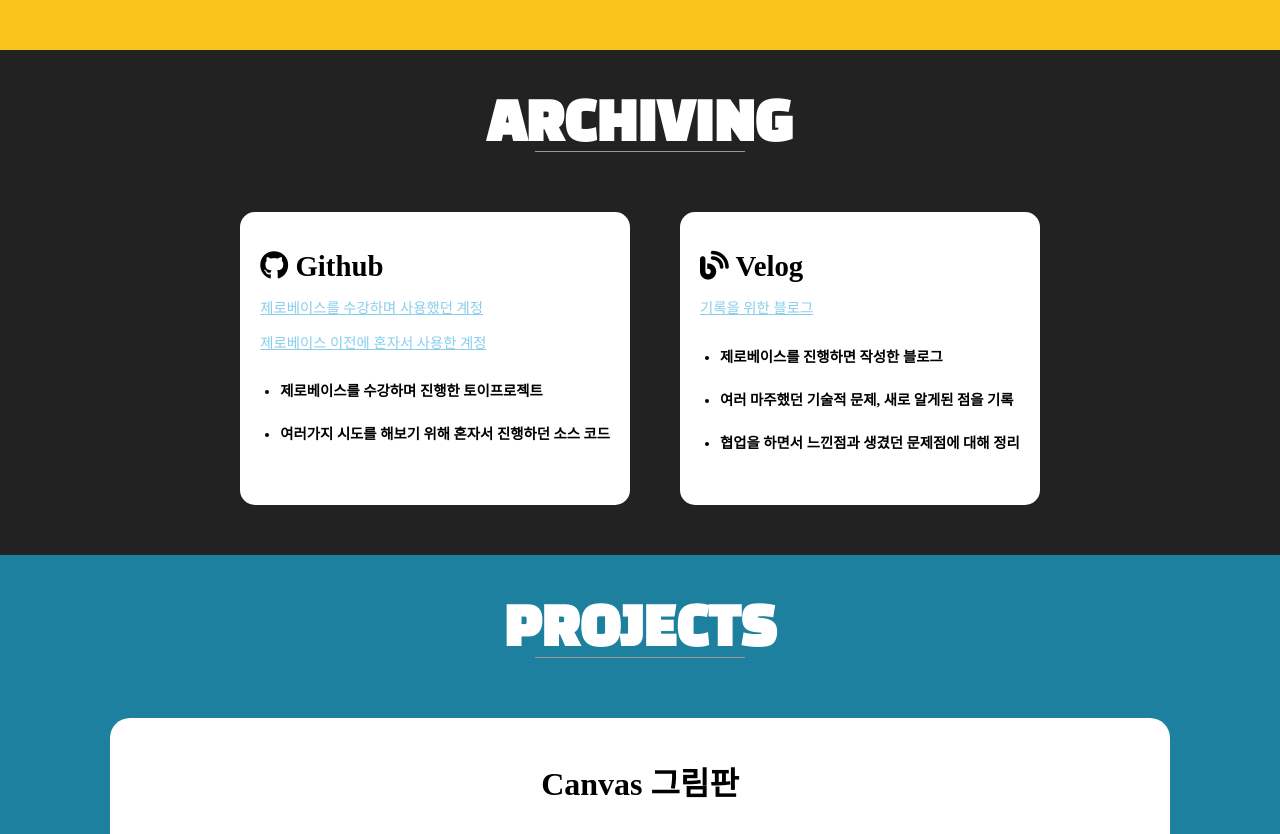
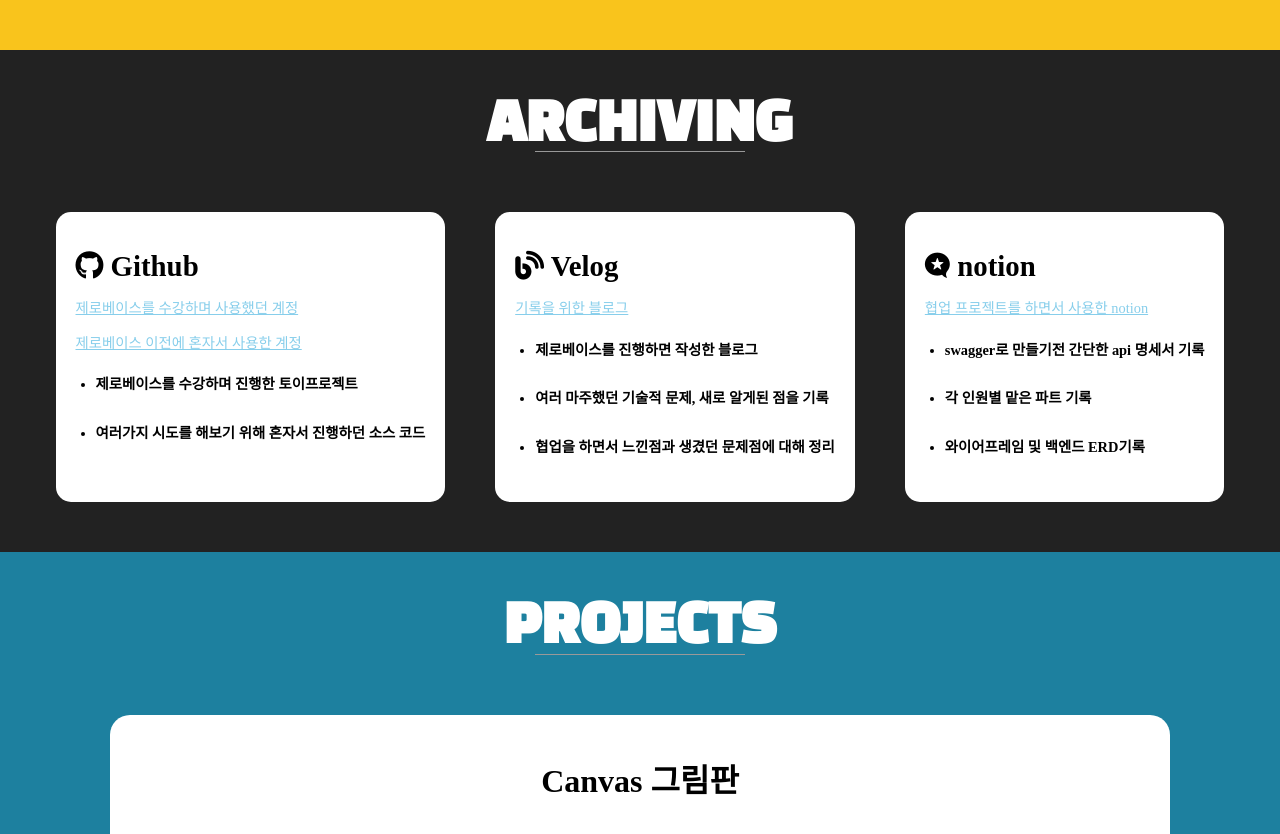
Before and after one commit to fefdfea1/portfolio, a plain HTML site: page index.html in a window 1280 px wide. Shown: the part 2138-2972 px from the top of the page. Drawn offline with Linux system fonts and the light colour scheme; a web font is replaced by a local one.

Commit message:
노션 추가

```diff
--- a/css/section/section4Style.css
+++ b/css/section/section4Style.css
@@ -37,7 +37,7 @@
 .archive ol {
   margin-left: 20px;
   margin-top: 20px;
-  line-height: 3;
+  line-height: 2;
 }
 
 .archive ul,
@@ -48,5 +48,8 @@ ol {
 .archive li {
   font-size: 1.1rem;
   font-weight: 600;
-  white-space: nowrap;
 }
+
+.archive li:not(.archive li:nth-of-type(1)) {
+  margin-top: 20px;
+}
--- a/css/section/section5Style.css
+++ b/css/section/section5Style.css
@@ -125,6 +125,10 @@
   .project {
     width: 75%;
   }
+
+  .fourSection.sectionPadding {
+    padding: 50px 20px;
+  }
 }
 
 @media (max-width: 1000px) {
--- a/index.html
+++ b/index.html
@@ -202,6 +202,22 @@
               <li>제로베이스를 진행하면 작성한 블로그</li>
               <li>여러 마주했던 기술적 문제, 새로 알게된 점을 기록</li>
               <li>협업을 하면서 느낀점과 생겼던 문제점에 대해 정리</li>
+            </ol>
+          </article>
+          <article class="archive">
+            <h4 class="ArchivingTitleFont">
+              <i class="fa-brands fa-microblog"></i>
+              notion
+            </h4>
+            <a
+              href="https://www.notion.so/Pre-5cd11aff61c84b579a53126522e2a6d4"
+              target="_blank"
+              >협업 프로젝트를 하면서 사용한 notion</a
+            >
+            <ol>
+              <li>swagger로 만들기전 간단한 api 명세서 기록</li>
+              <li>각 인원별 맡은 파트 기록</li>
+              <li>와이어프레임 및 백엔드 ERD기록</li>
             </ol>
           </article>
         </div>
```
